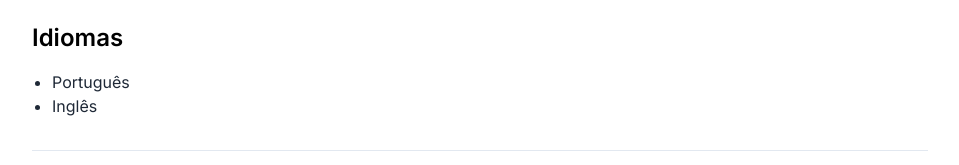
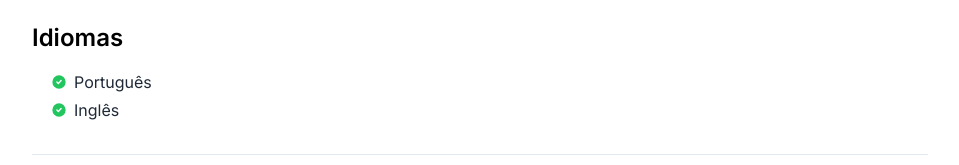
Before and after one commit to manuelbento19/my-folio, a Next.js app: page /you in a window 1280 px wide. Shown: the part 2370-2535 px from the top of the page, without its empty margins (160-1119 px from the left). Built offline with nearby package versions, Linux system fonts and the light colour scheme.

Commit message:
feat: Languages list

```diff
--- a/src/app/you/page.tsx
+++ b/src/app/you/page.tsx
@@ -138,12 +138,12 @@ export default function Page(){
             <section id='projects' className="mb-8">
                 <h2 className="text-2xl font-semibold mb-4">Projetos</h2>
                 {portfolio.projects.map((item, index) => (
-                    <div key={index} className="mb-6 p-4 border rounded-lg shadow-sm">
+                    <article key={index} className="mb-6 p-4 border rounded-lg shadow-sm">
                         <h3 className="text-xl font-bold mb-2">{item.title}</h3>
                         <p className="text-gray-700 mb-2">{item.description}</p>
                         <p className="text-gray-600 mb-2"><b>Tecnologias</b>: {item.techs.join(', ')}</p>
                         <a href={item.link} className="text-blue-600 underline" target="_blank" rel="noopener noreferrer">Visitar</a>
-                    </div>
+                    </article>
                 ))}
             </section>
             <section id='experiences' className="mb-8">
@@ -172,9 +172,14 @@ export default function Page(){
             </section>
             <section id='languages' className="mb-8">
                 <h2 className="text-2xl font-semibold mb-4">Idiomas</h2>
-                <ul className="list-disc ml-5 text-gray-800">
+                <ul className="ml-5 space-y-1 text-gray-800 list-inside">
                     {portfolio.languages.map((item, index) => (
-                        <li key={index}>{item}</li>
+                        <li key={index} className="flex items-center">
+                            <svg className="w-3.5 h-3.5 me-2 text-green-500 flex-shrink-0" aria-hidden="true" xmlns="http://www.w3.org/2000/svg" fill="currentColor" viewBox="0 0 20 20">
+                                <path d="M10 .5a9.5 9.5 0 1 0 9.5 9.5A9.51 9.51 0 0 0 10 .5Zm3.707 8.207-4 4a1 1 0 0 1-1.414 0l-2-2a1 1 0 0 1 1.414-1.414L9 10.586l3.293-3.293a1 1 0 0 1 1.414 1.414Z"/>
+                            </svg>
+                            {item}
+                        </li>
                     ))}
                 </ul>
             </section>
```
